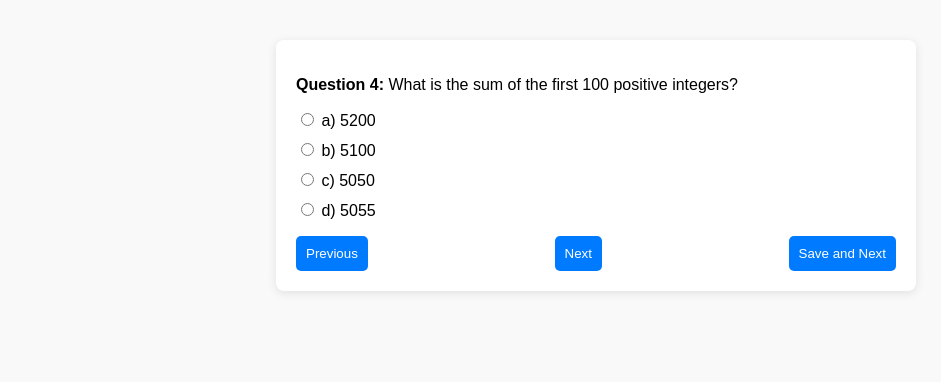
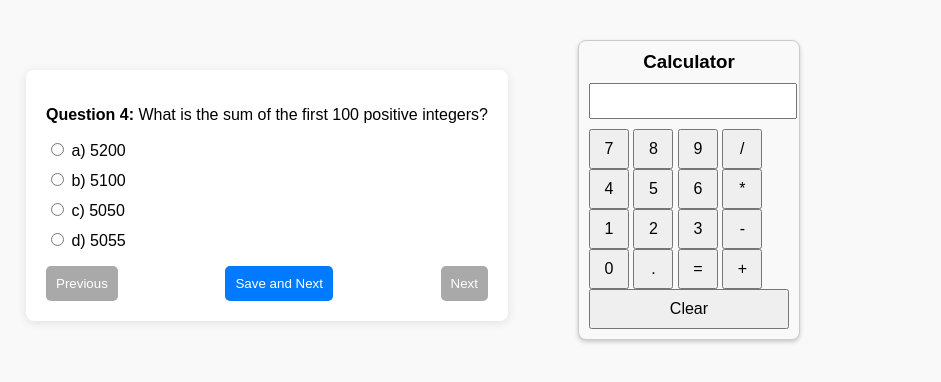
Before and after one commit to prana-W/Quizzzard, a plain HTML site: page html/quiz/question4.html in a window 1280 px wide. Shown: the whole page, without its empty margins (44-985 px from the left). Drawn offline with Linux system fonts and the light colour scheme.

Commit message:
calculator added

```diff
--- /dev/null
+++ b/CSS/quiz.css
@@ -0,0 +1,85 @@
+
+        body {
+            font-family: Arial, sans-serif;
+            background-color: #f9f9f9;
+            margin: 0;
+            padding: 20px;
+        }
+        #parent {
+            display: flex;
+        }
+        .question-container {
+            max-width: 700px;
+           margin: 50px;
+
+            padding: 20px;
+            background-color: white;
+            border-radius: 8px;
+            box-shadow: 0 2px 10px rgba(0, 0, 0, 0.1);
+
+        }
+        .options {
+            list-style-type: none;
+            padding: 0;
+        }
+        .options li {
+            margin: 10px 0;
+        }
+        .btn-container {
+            display: flex;
+            justify-content: space-between;
+        }
+        .btn {
+            padding: 10px;
+            background-color: #007bff;
+            color: white;
+            border: none;
+            border-radius: 5px;
+            cursor: pointer;
+        }
+        .btn:hover {
+            background-color: #0056b3;
+        }
+
+
+        .btn1-container {
+            display: flex;
+            justify-content: space-between;
+        }
+        .btn1 {
+            padding: 10px;
+            background-color: darkgray;
+            color: white;
+            border: none;
+            border-radius: 5px;
+            cursor: pointer;
+        }
+        .btn1:hover {
+            background-color: gray;
+        }
+
+        #calculator button {
+            width: 40px;
+            height: 40px;
+            font-size: 1em;
+            cursor: pointer;
+        }
+
+        #calculator button:hover {
+            background-color: #f0f0f0;
+        }
+
+        #calculator {
+            margin-left: 20px;
+            margin-right: 20px;
+            background-color: #f9f9f9;
+            border-radius: 8px;
+            box-shadow: 0 2px 4px rgba(0, 0, 0, 0.2);
+
+        }
+
+        #calculator h3 {
+            margin: 0 0 10px;
+            text-align: center;
+            font-family: Arial, sans-serif;
+        }
--- a/html/quiz/question4.html
+++ b/html/quiz/question4.html
@@ -4,47 +4,11 @@
     <meta charset="UTF-8">
     <meta name="viewport" content="width=device-width, initial-scale=1.0">
     <title>Question 4</title>
-    <style>
-        body {
-            font-family: Arial, sans-serif;
-            background-color: #f9f9f9;
-            margin: 0;
-            padding: 20px;
-        }
-        .question-container {
-            max-width: 600px;
-            margin: 20px auto;
-            padding: 20px;
-            background-color: white;
-            border-radius: 8px;
-            box-shadow: 0 2px 10px rgba(0, 0, 0, 0.1);
-        }
-        .options {
-            list-style-type: none;
-            padding: 0;
-        }
-        .options li {
-            margin: 10px 0;
-        }
-        .btn-container {
-            display: flex;
-            justify-content: space-between;
-        }
-        .btn {
-            padding: 10px;
-            background-color: #007bff;
-            color: white;
-            border: none;
-            border-radius: 5px;
-            cursor: pointer;
-        }
-        .btn:hover {
-            background-color: #0056b3;
-        }
-    </style>
+    <link rel="stylesheet" href="/CSS/quiz.css">
+    <link rel="stylesheet" href="/CSS/calculator.css">
 </head>
 <body>
-
+    <div id = "parent">
     <div class="question-container">
         <p><strong>Question 4:</strong> What is the sum of the first 100 positive integers?</p>
 
@@ -58,12 +22,66 @@
         </form>
 
         <div class="btn-container">
-            <button type="button" class="btn" onclick="previousQuestion()">Previous</button>
-            <button type="button" class="btn" onclick="nextQuestion()">Next</button>
+            <button type="button" class="btn1" onclick="previousQuestion()">Previous</button>
             <button type="button" class="btn" onclick="saveAndNext()">Save and Next</button>
+            <button type="button" class="btn1" onclick="nextQuestion()">Next</button>
+
         </div>
     </div>
 
+    <div id="quiz-container">
+        <div
+          id="calculator"
+          style="
+            border: 1px solid #ccc;
+            padding: 10px;
+            max-width: 200px;
+            margin-top: 20px;
+          "
+        >
+          <h3>Calculator</h3>
+          <input
+            type="text"
+            id="calc-display"
+            readonly
+            style="
+              width: 100%;
+              height: 30px;
+              text-align: right;
+              margin-bottom: 10px;
+              font-size: 1.2em;
+            "
+          />
+          <div>
+            <button onclick="appendToCalc('7')">7</button>
+            <button onclick="appendToCalc('8')">8</button>
+            <button onclick="appendToCalc('9')">9</button>
+            <button onclick="performCalc('/')">/</button>
+          </div>
+          <div>
+            <button onclick="appendToCalc('4')">4</button>
+            <button onclick="appendToCalc('5')">5</button>
+            <button onclick="appendToCalc('6')">6</button>
+            <button onclick="performCalc('*')">*</button>
+          </div>
+          <div>
+            <button onclick="appendToCalc('1')">1</button>
+            <button onclick="appendToCalc('2')">2</button>
+            <button onclick="appendToCalc('3')">3</button>
+            <button onclick="performCalc('-')">-</button>
+          </div>
+          <div>
+            <button onclick="appendToCalc('0')">0</button>
+            <button onclick="appendToCalc('.')">.</button>
+            <button onclick="calculate()">=</button>
+            <button onclick="performCalc('+')">+</button>
+          </div>
+          <div>
+            <button onclick="clearCalc()" style="width: 100%">Clear</button>
+          </div>
+        </div>
+      </div>
+</div>
     <script>
         window.onload = function() {
             const savedAnswer = localStorage.getItem('question4');
```
Also changed, not shown: JS/calculator.js (added, +39 -0 lines), JS/home_script.js (+8 -8 lines), html/home.html (+8 -5 lines), html/quiz/question1.html (+92 -59 lines), html/quiz/question2.html (+59 -40 lines), html/quiz/question3.html (+61 -41 lines), html/quiz/question5.html (+58 -41 lines).
